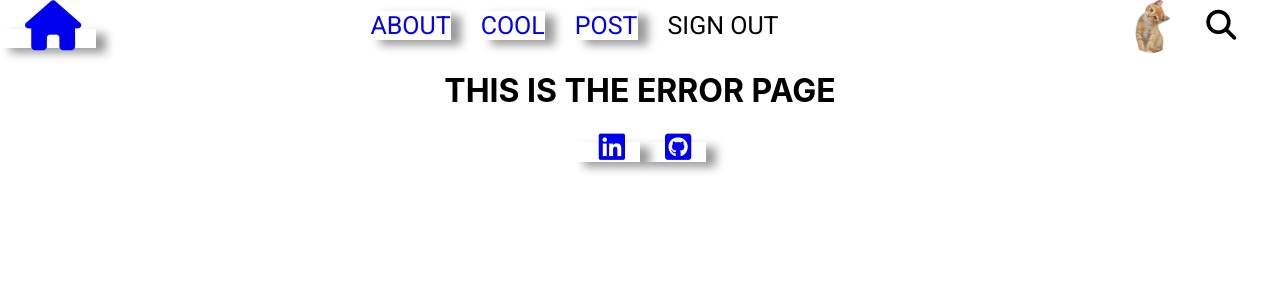
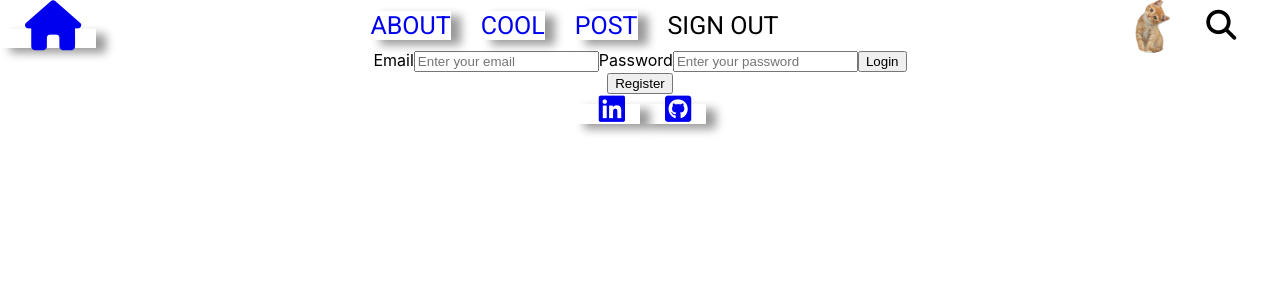
Before and after one commit to vincentM46/mern-project, a React (Create React App) app: page /Login in a window 1280 px wide. Shown: the top 300 px of the page. Built offline with nearby package versions, Linux system fonts and the light colour scheme.

Commit message:
Started login page

```diff
--- a/src/App.css
+++ b/src/App.css
@@ -180,3 +180,14 @@
   margin-bottom: auto;
   position: sticky;
 }
+.randomAdviceBox {
+  background: linear-gradient(-45deg, #ee7752, #e73c7e, #23a6d5, #23d5ab);
+	background-size: 400% 400%;
+	animation: gradient 15s ease infinite;
+  padding: 175px;
+}
+.searchAdviceBox {
+  padding: 175px;
+  border: solid red;
+  background: blue;
+}
--- a/src/App.js
+++ b/src/App.js
@@ -7,6 +7,7 @@ import Post from './pages/Post';
 import ErrorPage from './pages/ErrorPage';
 import Footer from './components/Footer';
 import { Routes, Route } from 'react-router-dom';
+import LoginPage from './pages/LoginPage';
 
 
 function App() {
@@ -18,6 +19,7 @@ function App() {
         <Route path="/AboutPage" element={<AboutPage/>}/>
         <Route path="/CoolPage" element={<CoolPage/>}/>
         <Route path="/Post" element={<Post/>}/>
+        <Route path="/Login" element={<LoginPage/>}/>
         <Route path="*" element={<ErrorPage/>}/>
       </Routes>
       <Footer/>
--- /dev/null
+++ b/src/pages/LoginPage.js
@@ -0,0 +1,16 @@
+function LoginPage() {
+    return (
+        <div className="login">
+            <form className="loginForm">
+                <label>Email</label>
+                <input type="text" placeholder="Enter your email"/>
+                <label>Password</label>
+                <input type="password" placeholder="Enter your password"/>
+                <button className="loginButton">Login</button>
+            </form>
+            <button className="registerButton">Register</button>
+        </div>
+    )
+}
+
+export default LoginPage;
```
